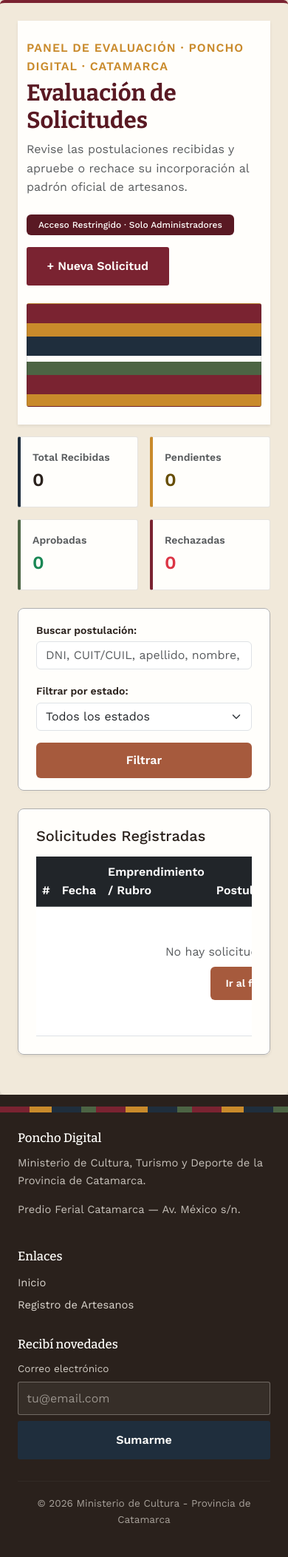
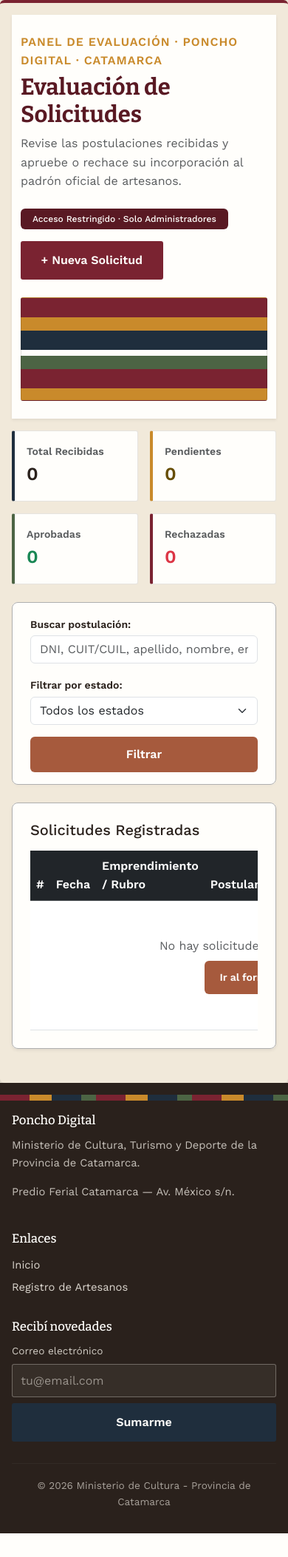
Before and after one commit to wusito/poncho-digital, a Django app: page /artesanos/solicitudes/ in a window 390 px wide. Shown: the part 84-2189 px from the top of the page at 74% size. After the commit the page ends 2157 px from the top, so only its background shows below. Run offline with Django 5.2, Linux system fonts and the light colour scheme; the visitor is signed in with stand-in values (Sample User, id 1); data comes from the database, SQL or seed files in the repository; data that the repository does not hold is empty.

Commit message:
Actualizar estilos CSS para mejorar la responsividad y la gestión de elementos visuales en dispositivos móviles.
Co-authored-by: Florchu <115610554+FL00WER@users.noreply.github.com>
Co-authored-by: franco sedan caniza <canizamari9@gmail.com>
Co-authored-by: Bordón Guanco Joel <airtonjoelbordon@gmail.com>

```diff
--- a/static/css/estilos.css
+++ b/static/css/estilos.css
@@ -3,7 +3,7 @@
    -------------------------------------------------------------------------- */
 :root {
     --color-rojo: #7A2331;
-    --color-rojo-oscuro: #591923;
+    --color-rojo-oscuro: #591923 !important;
     --color-azul: #1F2E3D;
     --color-ocre: #C98A2B;
     --color-verde: #4C6444;
@@ -25,6 +25,7 @@
     box-sizing: border-box;
 }
 iframe{
+    width: 100%;
     max-width: 1000px;       /* límite máximo en pantallas grandes */
     aspect-ratio: 16 / 9;   /* proporción 16:9 */
     height: auto;
@@ -32,6 +33,39 @@ iframe{
     margin: 0 auto;         /* centra horizontalmente */
     border: 0;
 }
+
+img,
+video,
+canvas {
+    max-width: 100%;
+    height: auto;
+}
+
+button,
+input,
+select,
+textarea {
+    max-width: 100%;
+}
+
+main,
+.row,
+[class*="col-"],
+.container-fluid,
+.card,
+.card-body,
+.tab-content,
+.tab-pane {
+    min-width: 0;
+}
+
+.table-responsive {
+    width: 100%;
+    max-width: 100%;
+    overflow-x: auto;
+    -webkit-overflow-scrolling: touch;
+}
+
 .slider-box {
     width: 100%;
     max-width: 1280px;
@@ -466,6 +500,10 @@ ul {
    ========================================================================== */
 @media (max-width: 767.98px) {
 
+    .p-4 {
+        padding: 1rem !important;
+    }
+
     .hero {
         padding: 2.6rem 0 2rem;
         text-align: center;
@@ -490,6 +528,28 @@ ul {
         padding: 0.6rem 0.4rem;
     }
 
+    #cabecera .navbar-brand {
+        min-width: 0;
+        white-space: normal;
+    }
+
+    #cabecera .navbar-nav,
+    #cabecera .navbar-nav .nav-link {
+        width: 100%;
+    }
+
+    .d-flex.gap-2,
+    .no-print.d-flex {
+        flex-wrap: wrap;
+        flex-shrink: 0;
+    }
+
+    .mt-3.d-flex.justify-content-between {
+        justify-content: flex-start !important;
+        flex-wrap: wrap;
+        gap: 0.5rem 1rem;
+    }
+
     .franja-datos .dato-numero {
         font-size: 1.5rem;
     }
@@ -512,6 +572,8 @@ ul {
         bottom: 10px;
         padding: 10px 15px;
         width: 95%;
+        max-height: 65%;
+        overflow-y: auto;
     }
 
     .slider-box .texto h2 {
```
Also changed, not shown: apps/reportes/# Reportes solicitados.txt (deleted), apps/usuarios/# Perfiles, permisos, autenticación.txt (deleted), apps/usuarios/templates/usuarios/Nuevo Documento de texto.txt (deleted).
